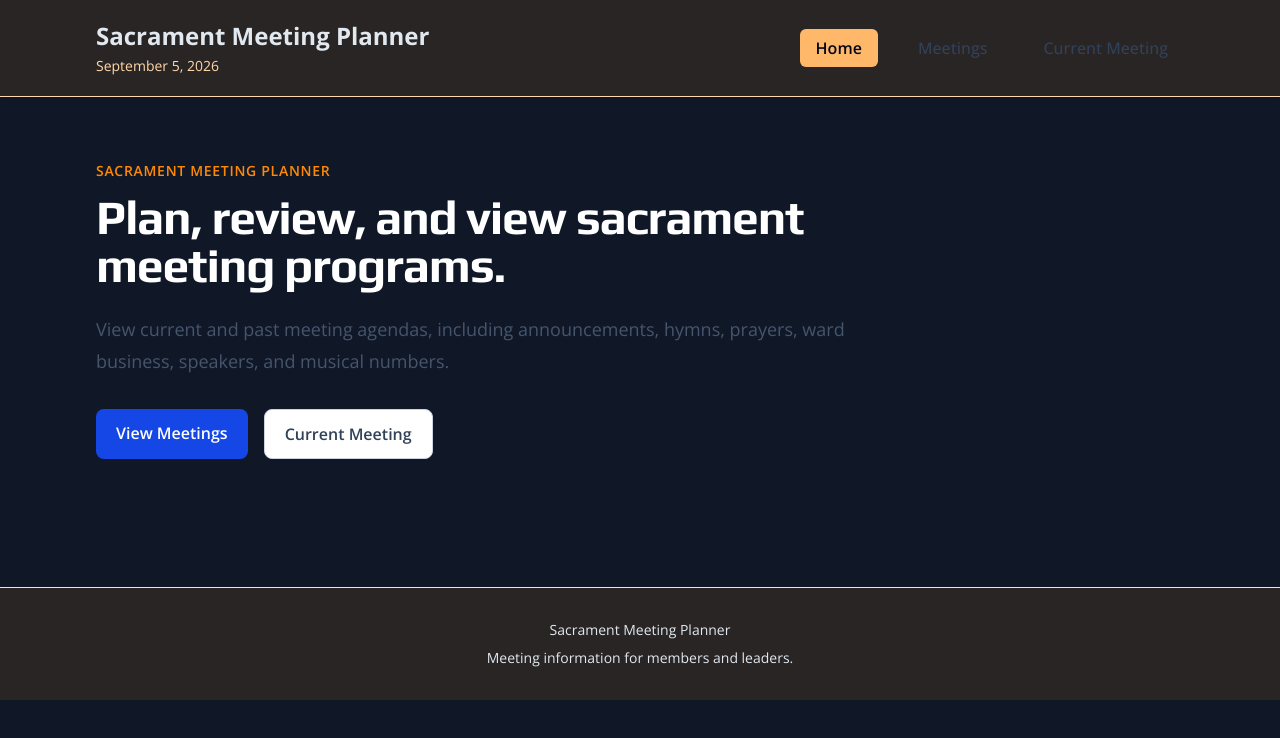
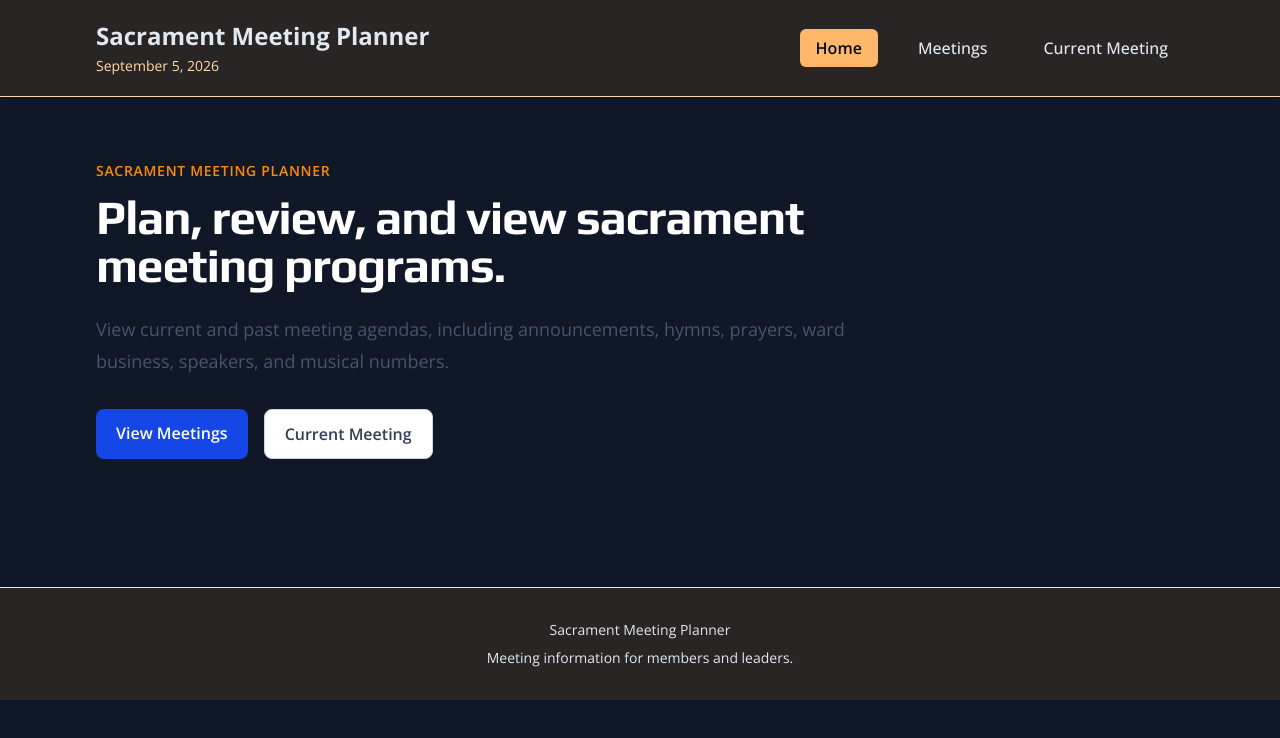
Before and after one commit to kminchakpu/sacrament-meetings, a Next.js app: page / in a window 1280 px wide. Shown: the top 738 px of the page. Built offline with nearby package versions, Linux system fonts and the light colour scheme.

Commit message:
added meta data description to all pages.tsx and layouts

```diff
--- a/app/meetings/[id]/page.tsx
+++ b/app/meetings/[id]/page.tsx
@@ -1,3 +1,4 @@
+import type { Metadata } from "next";
 import MeetingDetail from "@/components/MeetingDetail";
 import type { SacramentMeeting } from "@/lib/types";
 import { notFound } from "next/navigation";
@@ -29,11 +30,29 @@ async function getMeeting(
   return response.json();
 }
 
+export async function generateMetadata({
+  params,
+}: MeetingPageProps): Promise<Metadata> {
+  const { id } = await params;
+  const meeting = await getMeeting(id);
+
+  if (!meeting) {
+    return {
+      title: "Meeting Not Found",
+      description: "The requested sacrament meeting could not be found.",
+    };
+  }
+
+  return {
+    title: `Sacrament Meeting - ${meeting.date}`,
+    description: `View the sacrament meeting program for ${meeting.date}, including hymns, prayers, announcements, speakers, ward business, and musical numbers.`,
+  };
+}
+
 export default async function MeetingPage({
   params,
 }: MeetingPageProps) {
   const { id } = await params;
-
   const meeting = await getMeeting(id);
 
   if (!meeting) {
--- a/app/meetings/layout.tsx
+++ b/app/meetings/layout.tsx
@@ -1,4 +1,14 @@
+import type { Metadata } from "next";
 import Link from "next/link";
+
+export const metadata: Metadata = {
+  title: {
+    default: "Sacrament Meetings | Kevin Minchakpu",
+    template: "%s | Sacrament Meeting Planner",
+  },
+  description:
+    "View and manage current and past sacrament meeting programs, including hymns, prayers, announcements, speakers, and ward business.",
+};
 
 export default function MeetingsLayout({
   children,
@@ -15,7 +25,6 @@ export default function MeetingsLayout({
           >
             All Meetings
           </Link>
-
           <Link
             href="/meetings/current"
             className="font-medium text-slate-700 hover:text-blue-700"
@@ -24,7 +33,6 @@ export default function MeetingsLayout({
           </Link>
         </div>
       </div>
-
       {children}
     </section>
   );
--- a/app/meetings/page.tsx
+++ b/app/meetings/page.tsx
@@ -1,5 +1,12 @@
+import type { Metadata } from "next";
 import MeetingCard from "@/components/MeetingCard";
 import type { SacramentMeeting } from "@/lib/types";
+
+export const metadata: Metadata = {
+  title: "Sacrament Meetings | Kevin Minchakpu",
+  description:
+    "View current and past sacrament meeting programs, including meeting details and information from previous sacrament meetings.",
+};
 
 async function getMeetings(): Promise<SacramentMeeting[]> {
   const response = await fetch(
@@ -25,16 +32,13 @@ export default async function MeetingsPage() {
         <p className="text-sm font-semibold uppercase tracking-wider text-orange-300">
           Meetings
         </p>
-
         <h1 className="mt-2 text-3xl font-bold text-slate-200 sm:text-4xl">
           Sacrament Meetings
         </h1>
-
         <p className="mt-4 max-w-2xl text-slate-200">
           View current and past sacrament meeting programs.
         </p>
       </div>
-
       <div className="mt-8 grid gap-6 md:grid-cols-2">
         {meetings.map((meeting) => (
           <MeetingCard
--- a/app/page.tsx
+++ b/app/page.tsx
@@ -1,4 +1,11 @@
+import type { Metadata } from "next";
 import Link from "next/link";
+
+export const metadata: Metadata = {
+  title: "Sacrament Meeting Planner | Kevin Minchakpu",
+  description:
+    "Plan, review, and view current and past sacrament meeting programs, including announcements, hymns, prayers, ward business, speakers, and musical numbers.",
+};
 
 export default function Home() {
   return (
@@ -7,16 +14,13 @@ export default function Home() {
         <p className="text-sm font-semibold uppercase tracking-wider text-orange-400">
           Sacrament Meeting Planner
         </p>
-
         <h1 className="mt-3 text-4xl font-bold tracking-tight text-white sm:text-5xl">
           Plan, review, and view sacrament meeting programs.
         </h1>
-
         <p className="mt-6 text-lg leading-8 text-slate-600">
           View current and past meeting agendas, including announcements,
           hymns, prayers, ward business, speakers, and musical numbers.
         </p>
-
         <div className="mt-8 flex flex-wrap gap-4">
           <Link
             href="/meetings"
@@ -24,7 +28,6 @@ export default function Home() {
           >
             View Meetings
           </Link>
-
           <Link
             href="/meetings/current"
             className="rounded-lg border border-slate-300 bg-white px-5 py-3 font-semibold text-slate-700 transition hover:bg-slate-50"
--- a/components/Header.tsx
+++ b/components/Header.tsx
@@ -7,8 +7,8 @@ export default function Header() {
   }).format(new Date());
 
   return (
-    <header className="border-b border-orange-200 bg-stone-800 shadow-sm">
-      <div className="mx-auto flex max-w-6xl flex-col gap-4 px-4 py-5 sm:px-6 lg:flex-row lg:items-center lg:justify-between lg:px-8">
+    <header className="relative border-b border-orange-200 bg-stone-800 shadow-sm">
+      <div className="mx-auto flex max-w-6xl items-center justify-between px-4 py-5 sm:px-6 lg:px-8">
         <div>
           <Link
             href="/"
@@ -16,12 +16,10 @@ export default function Header() {
           >
             Sacrament Meeting Planner
           </Link>
-
           <p className="mt-1 text-sm text-orange-200">
             {currentDate}
           </p>
         </div>
-
         <NavLinks />
       </div>
     </header>
--- a/components/NavLinks.tsx
+++ b/components/NavLinks.tsx
@@ -2,6 +2,7 @@
 
 import Link from "next/link";
 import { usePathname } from "next/navigation";
+import { useState } from "react";
 
 const links = [
   {
@@ -20,10 +21,38 @@ const links = [
 
 export default function NavLinks() {
   const pathname = usePathname();
+  const [isOpen, setIsOpen] = useState(false);
 
   return (
     <nav aria-label="Main navigation">
-      <ul className="flex flex-wrap items-center gap-4 text-base font-medium sm:gap-6">
+      <button
+        type="button"
+        onClick={() => setIsOpen(!isOpen)}
+        aria-expanded={isOpen}
+        aria-controls="mobile-menu"
+        aria-label="Toggle navigation menu"
+        className="flex h-10 w-10 items-center justify-center rounded-md border border-orange-300 text-slate-200 transition hover:bg-stone-700 lg:hidden"
+      >
+        <div className="flex flex-col gap-1.5">
+          <span
+            className={`block h-0.5 w-6 bg-current transition-transform duration-300 ${
+              isOpen ? "translate-y-2 rotate-45" : ""
+            }`}
+          />
+          <span
+            className={`block h-0.5 w-6 bg-current transition-opacity duration-300 ${
+              isOpen ? "opacity-0" : ""
+            }`}
+          />
+          <span
+            className={`block h-0.5 w-6 bg-current transition-transform duration-300 ${
+              isOpen ? "-translate-y-2 -rotate-45" : ""
+            }`}
+          />
+        </div>
+      </button>
+
+      <ul className="hidden items-center gap-4 text-base font-medium sm:gap-6 lg:flex">
         {links.map((link) => {
           const isActive =
             link.href === "/"
@@ -39,7 +68,7 @@ export default function NavLinks() {
                 className={`rounded-md px-4 py-2 transition-all duration-300 ${
                   isActive
                     ? "bg-orange-300 font-semibold text-slate-950"
-                  : "text-slate-700 hover:bg-blue-50 hover:text-blue-700"
+                    : "text-slate-200 hover:bg-stone-700 hover:text-orange-300"
                 }`}
               >
                 {link.label}
@@ -48,6 +77,40 @@ export default function NavLinks() {
           );
         })}
       </ul>
+
+      {isOpen && (
+        <div
+          id="mobile-menu"
+          className="absolute inset-x-0 top-full z-50 border-t border-orange-200 bg-stone-800 shadow-lg lg:hidden"
+        >
+          <ul className="mx-auto max-w-6xl space-y-1 px-4 py-4 sm:px-6 lg:px-8">
+            {links.map((link) => {
+              const isActive =
+                link.href === "/"
+                  ? pathname === "/"
+                  : pathname === link.href ||
+                    pathname.startsWith(`${link.href}/`);
+
+              return (
+                <li key={link.href}>
+                  <Link
+                    href={link.href}
+                    onClick={() => setIsOpen(false)}
+                    aria-current={isActive ? "page" : undefined}
+                    className={`block rounded-md px-4 py-3 transition-all duration-300 ${
+                      isActive
+                        ? "bg-orange-300 font-semibold text-slate-950"
+                        : "text-slate-200 hover:bg-stone-700 hover:text-orange-300"
+                    }`}
+                  >
+                    {link.label}
+                  </Link>
+                </li>
+              );
+            })}
+          </ul>
+        </div>
+      )}
     </nav>
   );
 }
```
Lines whose indentation alone changed are shown as unchanged.
